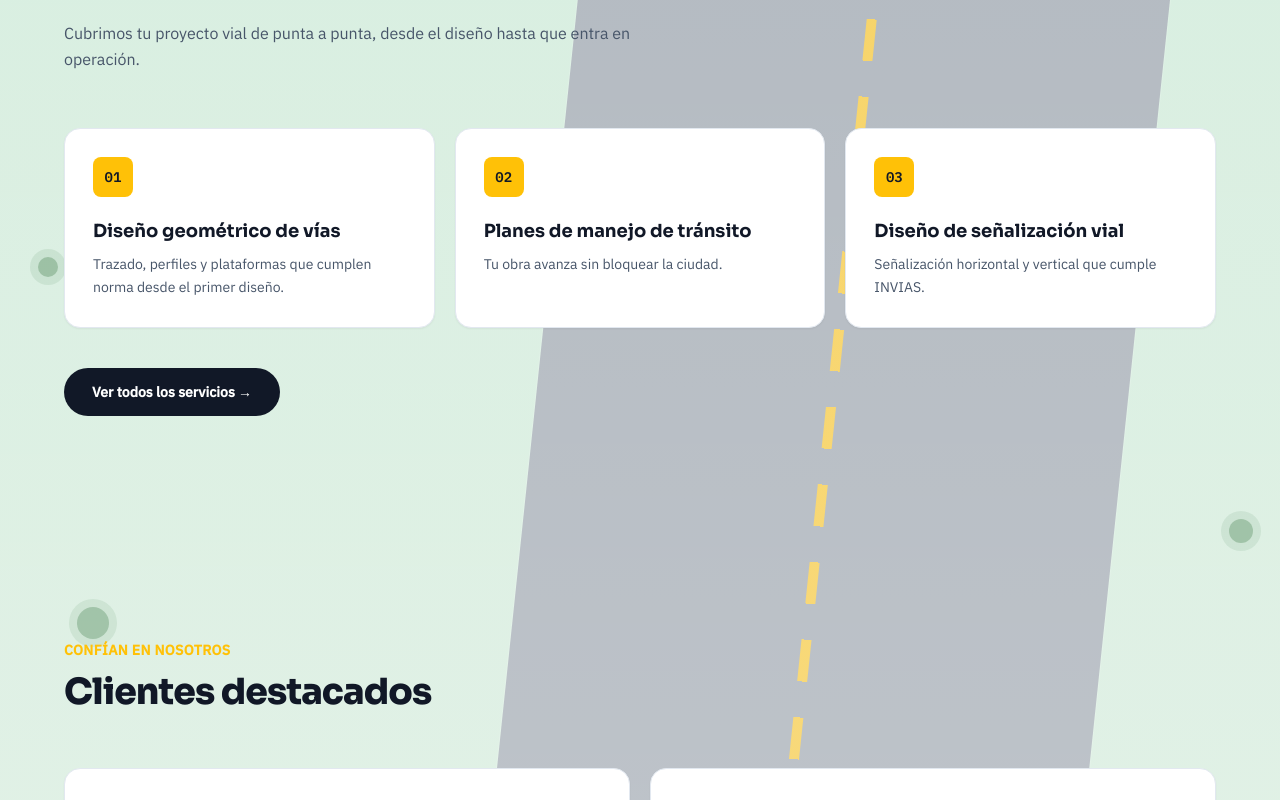
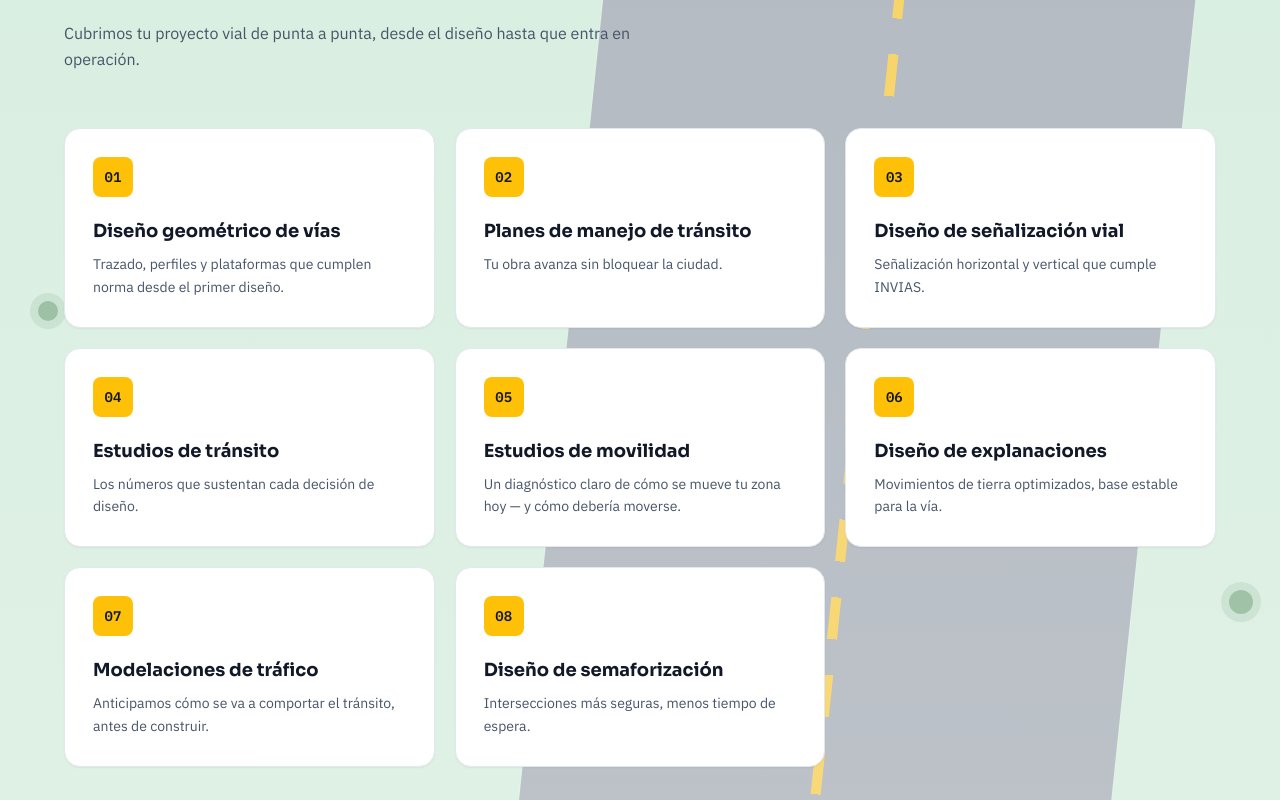
Before and after one commit to asayagovyt-ctrl/Vias-y-transito-web, a Next.js app: page / in a window 1280 px wide. Shown: the part 900-1700 px from the top of the page. Built offline with nearby package versions, Linux system fonts and the light colour scheme.

Commit message:
Show all 8 services on the Home page teaser instead of 3

```diff
--- a/app/page.tsx
+++ b/app/page.tsx
@@ -29,7 +29,6 @@ const roadTrees = [
 ];
 
 export default function Home() {
-  const featuredServices = services.slice(0, 3);
   const featuredProject = projects[0];
 
   return (
@@ -53,7 +52,7 @@ export default function Home() {
             </p>
 
             <div className="grid grid-cols-1 gap-5 sm:grid-cols-3">
-              {featuredServices.map((service, index) => (
+              {services.map((service, index) => (
                 <div
                   key={service.id}
                   className="rounded-2xl border border-slate-200 bg-white p-7 shadow-sm"
```
